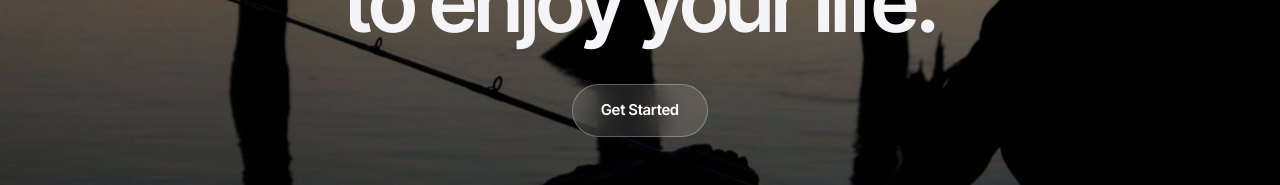
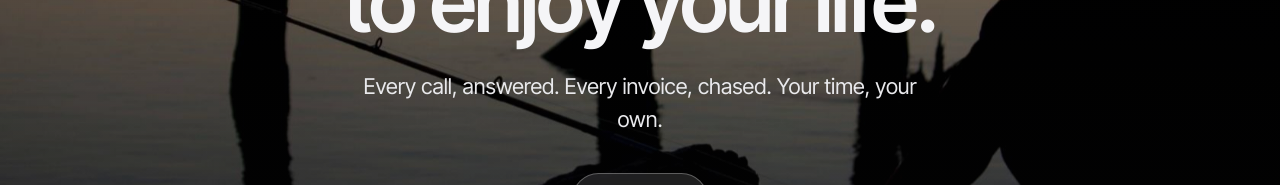
Before and after one commit to staybookt/staybookt-investor, a Next.js app: page / in a window 1280 px wide. Shown: the part 310-495 px from the top of the page. Built offline with nearby package versions, Linux system fonts and the light colour scheme; no server answers.

Commit message:
Home hero: new value-adding subhead in Apple statement cadence — Every call, answered. Every invoice, chased. Your time, your own.

```diff
--- a/app/page.tsx
+++ b/app/page.tsx
@@ -368,9 +368,15 @@ export default function HomePage() {
           <Reveal>
             <h1>You built your business to enjoy your life.</h1>
           </Reveal>
-          {/* THE HERO SUBHEAD IS GONE (Jacob + Richard, July 23 2026). The headline is the hook;
-              the tactical "we answer your phone…" line just held the reader up from Get Started,
-              and the very next screen shows what we do. Part of the site-wide no-subheadings call. */}
+          {/* THE HERO SUBHEAD IS BACK, REWRITTEN (Jacob, July 23 2026). The old one held the
+              reader up because it restated the headline in three sentences. This one earns its
+              place: it adds the concrete "what we do" the aspirational headline leaves out, in
+              Apple's statement cadence — three parallel beats, each landing on a period, the
+              third flipping the same shape onto the payoff. Headline = the life; subhead = the
+              time that buys it. Do not lengthen it and do not break the "Every ___, ___." form. */}
+          <Reveal>
+            <p className="sub">Every call, answered. Every invoice, chased. Your time, your own.</p>
+          </Reveal>
           <Reveal>
             <div className="cta">
               <a href={START_LINK} className="pill pill-white" style={{ padding: '14px 28px', fontSize: 15 }} data-cta="hero">Get Started</a>
```
